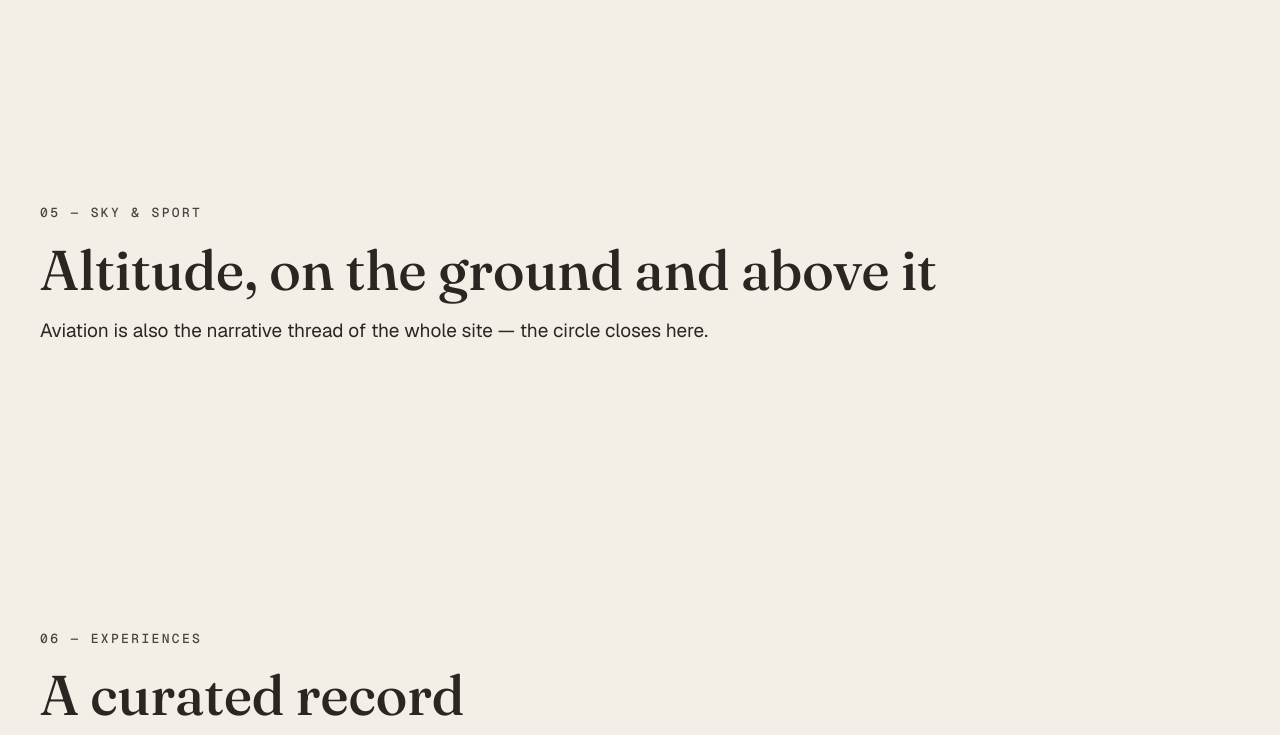
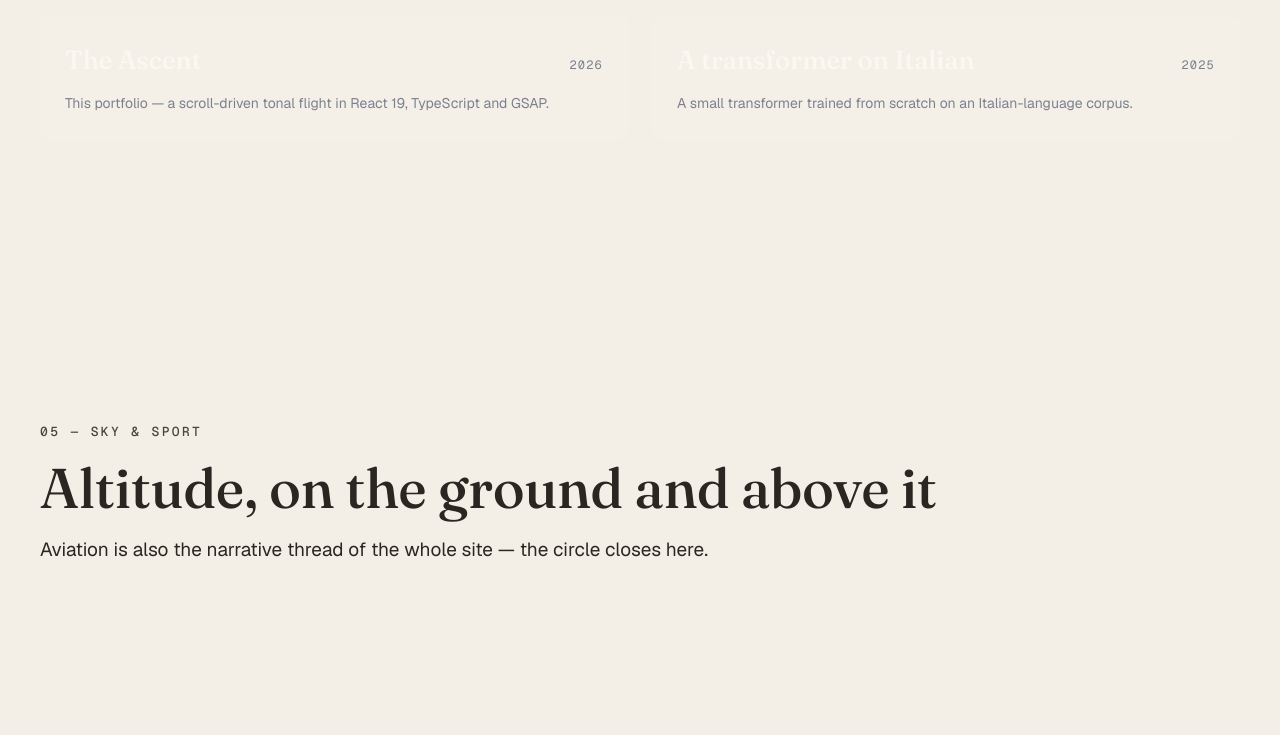
Before and after one commit to AlessioBrillo/portfolio, a React (Vite) app: page / in a window 1280 px wide. Shown: the part 2873-3608 px from the top of the page. Built offline with nearby package versions, Linux system fonts and the light colour scheme.

Commit message:
feat: give the work and school band real content

```diff
--- /dev/null
+++ b/src/components/ui/EntryCard.tsx
@@ -0,0 +1,79 @@
+import type { ReactElement } from 'react';
+import { Link } from 'react-router-dom';
+import { cn } from '@/lib/utils';
+
+export type CardTone = 'light' | 'dark';
+
+interface EntryCardProps {
+  title: string;
+  line: string;
+  /** Optional mono metadata line (year, role, stack). */
+  meta?: string;
+  /** Optional deep link to a case-study route. */
+  href?: string;
+  /** Matches the band's tone so borders and tints stay AA-safe. */
+  tone?: CardTone;
+}
+
+/**
+ * Card surface for the cruise bands (04 Work & School, 03 AI & Physics). An
+ * `<article>` inside an `<a>` makes the link's accessible name compute to
+ * empty (Chrome), so the anchor itself carries the card surface and its text
+ * stays inside it — the same pattern as `MosaicTile`.
+ */
+const CARD_SURFACE: Record<CardTone, string> = {
+  light: 'border-black/10 bg-cream/60',
+  dark: 'border-white/10 bg-white/5',
+};
+
+const META_COLOR: Record<CardTone, string> = {
+  light: 'text-ink-soft',
+  dark: 'text-muted-dark',
+};
+
+/** A project or study card in the cruise bands; links when a route exists. */
+export function EntryCard({
+  title,
+  line,
+  meta,
+  href,
+  tone = 'light',
+}: EntryCardProps): ReactElement {
+  const classes = cn(
+    'flex h-full flex-col justify-between gap-6 rounded-[var(--radius-card)] border p-6',
+    'transition-[transform,border-color] duration-[var(--duration-normal)] ease-[var(--ease-out-expo)]',
+    'hover:-translate-y-1 hover:border-orange',
+    CARD_SURFACE[tone],
+  );
+
+  const content = (
+    <>
+      <div className="flex flex-col gap-3">
+        <div className="flex items-baseline justify-between gap-4">
+          <h3 className="font-display text-[length:var(--text-h3)] font-medium text-current">
+            {title}
+          </h3>
+          {meta ? (
+            <span
+              className={cn(
+                'shrink-0 font-mono text-xs uppercase tracking-widest',
+                META_COLOR[tone],
+              )}
+            >
+              {meta}
+            </span>
+          ) : null}
+        </div>
+        <p className={cn('text-sm leading-relaxed', META_COLOR[tone])}>{line}</p>
+      </div>
+    </>
+  );
+
+  return href ? (
+    <Link to={href} className={cn(classes, 'block no-underline text-current')}>
+      {content}
+    </Link>
+  ) : (
+    <article className={classes}>{content}</article>
+  );
+}
--- /dev/null
+++ b/src/content/projects.ts
@@ -0,0 +1,28 @@
+import type { ProjectEntry } from '@/types/domain';
+
+/**
+ * The work & school band (04). Curated data, separate from the presentation
+ * shell; ids are stable anchors for tests and analytics. Entries with an
+ * `href` must follow the /{domain}/{slug} case-study route shape (asserted in
+ * projects.test.ts).
+ */
+const PROJECT_ENTRIES: readonly ProjectEntry[] = [
+  {
+    id: 'the-ascent',
+    title: 'The Ascent',
+    line: 'This portfolio — a scroll-driven tonal flight in React 19, TypeScript and GSAP.',
+    year: '2026',
+  },
+  {
+    id: 'transformer-italian-corpus',
+    title: 'A transformer on Italian',
+    line: 'A small transformer trained from scratch on an Italian-language corpus.',
+    year: '2025',
+    href: '/ai/transformer-italian-corpus',
+  },
+];
+
+/** The curated project entries, as an immutable snapshot. */
+export function getProjectEntries(): readonly ProjectEntry[] {
+  return PROJECT_ENTRIES.map((entry) => Object.freeze({ ...entry }));
+}
--- a/src/sections/WorkSchool.tsx
+++ b/src/sections/WorkSchool.tsx
@@ -1,6 +1,8 @@
 import type { ReactElement } from 'react';
 import { Band, type Surface } from '@/components/ui/Band';
 import { SectionHeader } from '@/components/ui/SectionHeader';
+import { EntryCard } from '@/components/ui/EntryCard';
+import { getProjectEntries } from '@/content/projects';
 
 interface WorkSchoolProps {
   surface?: Surface;
@@ -10,7 +12,25 @@ interface WorkSchoolProps {
 export function WorkSchool({ surface = 'solid' }: WorkSchoolProps): ReactElement {
   return (
     <Band id="work-school" ariaLabel="Work and school" tone="night" surface={surface}>
-      <SectionHeader eyebrow="04 — Work & School" title="Things I have shipped" tone="dark" />
+      <SectionHeader
+        eyebrow="04 — Work & School"
+        title="Things I have shipped"
+        intro="Built end to end, from the first commit to the deploy that proves it."
+        tone="dark"
+      />
+      <ul className="mt-12 grid list-none grid-cols-1 gap-6 p-0 sm:grid-cols-2">
+        {getProjectEntries().map((entry) => (
+          <li key={entry.id}>
+            <EntryCard
+              title={entry.title}
+              line={entry.line}
+              meta={entry.year}
+              href={entry.href}
+              tone="dark"
+            />
+          </li>
+        ))}
+      </ul>
     </Band>
   );
 }
```
Also changed, not shown: 2 other files (tests, documents, lock files or other folders).
